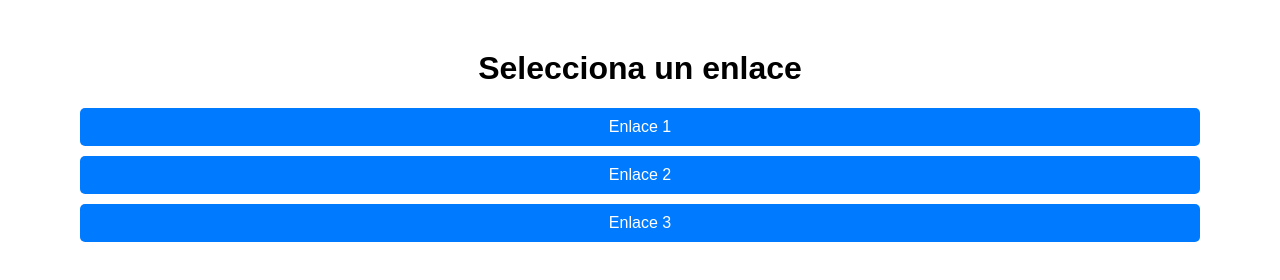
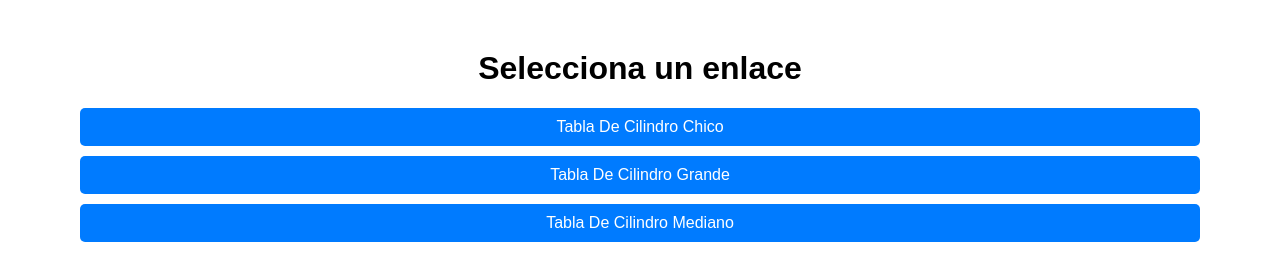
Before and after one commit to Frankohunu/laboratoriofisica, a plain HTML site: page index.html in a window 1280 px wide. Drawn offline with Linux system fonts and the light colour scheme.

Commit message:
Update index.html

```diff
--- a/index.html
+++ b/index.html
@@ -30,9 +30,9 @@
 <body>
     <h1>Selecciona un enlace</h1>
     <div class="link-container">
-        <a href="https://1drv.ms/x/c/0d1040ce18886663/EWW0MtocZJ9Jts1X7FpI5u0BKK-fkfsSU7RCOQ4UEvdXcQ?e=lGbJtY" target="_blank">Enlace 1</a>
-        <a href="https://1drv.ms/x/c/0d1040ce18886663/Ecg3L7Mn1v9OqvkI9S_AiO0BYM9hIHs6qzXRqClCmHEMvA?e=N2hQlt" target="_blank">Enlace 2</a>
-        <a href="https://1drv.ms/x/c/0d1040ce18886663/ESwg8Ojud-pLvjLGhmYuM70BsRvV6ye_acIYHtk28WFKDQ?e=O2u3qx" target="_blank">Enlace 3</a>
+        <a href="https://1drv.ms/x/c/0d1040ce18886663/EWW0MtocZJ9Jts1X7FpI5u0BKK-fkfsSU7RCOQ4UEvdXcQ?e=lGbJtY" target="_blank">Tabla De Cilindro Chico</a>
+        <a href="https://1drv.ms/x/c/0d1040ce18886663/Ecg3L7Mn1v9OqvkI9S_AiO0BYM9hIHs6qzXRqClCmHEMvA?e=N2hQlt" target="_blank">Tabla De Cilindro Grande</a>
+        <a href="https://1drv.ms/x/c/0d1040ce18886663/ESwg8Ojud-pLvjLGhmYuM70BsRvV6ye_acIYHtk28WFKDQ?e=O2u3qx" target="_blank">Tabla De Cilindro Mediano</a>
     </div>
 </body>
 </html>
```
